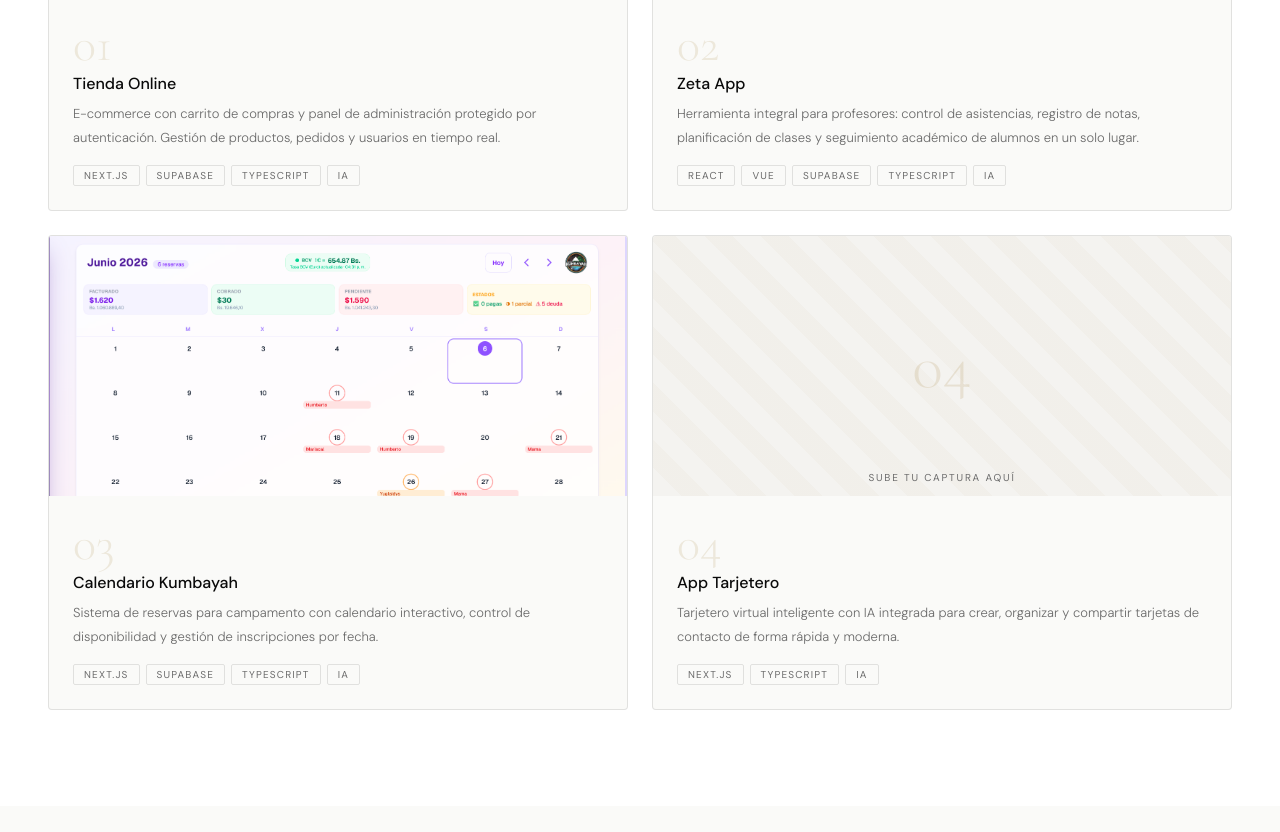
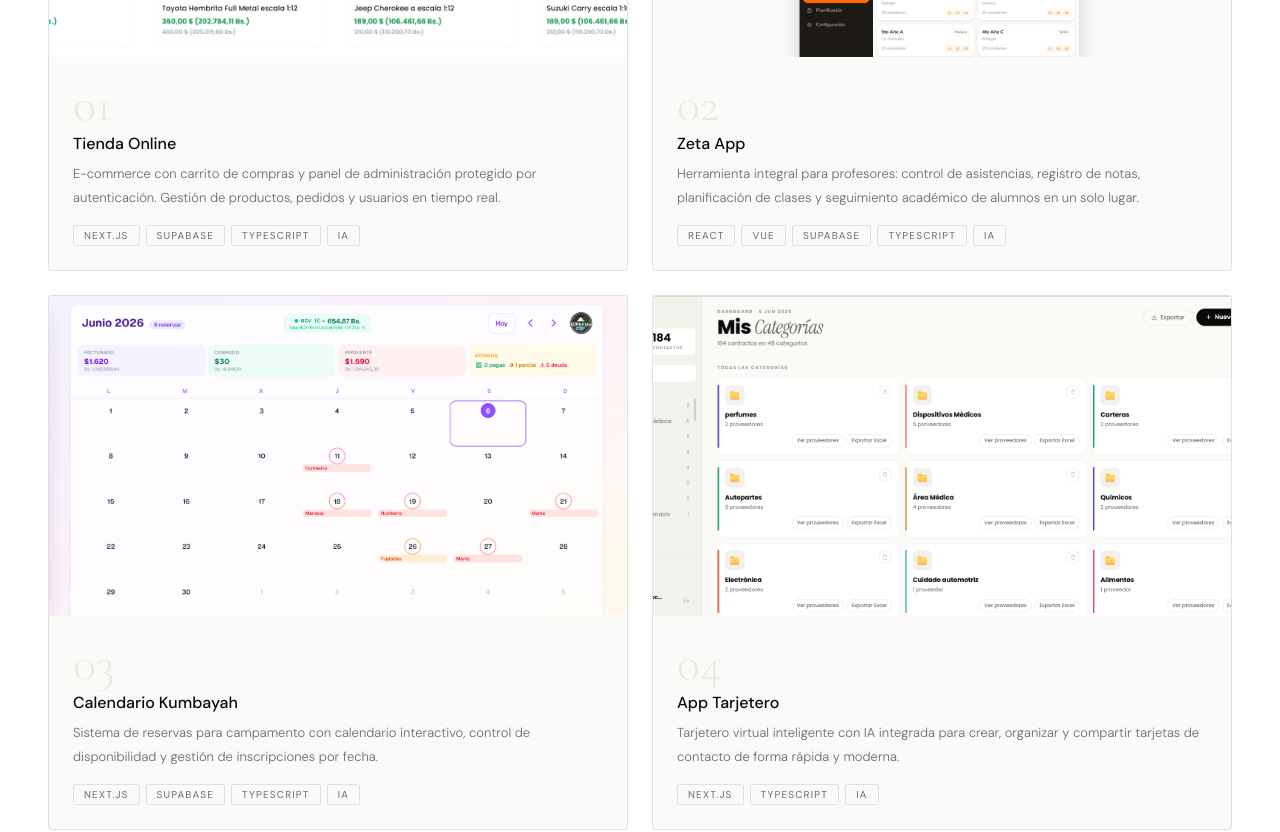
Before and after one commit to Leostei1407/Mi-Portafolio, a website: page index.html in a window 1280 px wide. Shown: the part 1334-2166 px from the top of the page. Drawn offline with nearby package versions, Linux system fonts and the light colour scheme.

Commit message:
Add project screenshots and update card layout

```diff
--- a/index.html
+++ b/index.html
@@ -337,7 +337,7 @@
   .proj-img-wrap { position: relative; }
 
   .proj-img-placeholder {
-    width: 100%; height: 260px;
+    width: 100%; height: 320px;
     background: var(--surface);
     display: flex; align-items: center; justify-content: center;
     position: relative; overflow: hidden;
@@ -666,7 +666,7 @@
 
     <div class="project-card reveal">
       <div class="proj-img-wrap">
-        <img src="tienda-online.png" alt="Tienda Online" style="width:100%;height:260px;object-fit:cover;display:block;">
+        <img src="tienda-online.png" alt="Tienda Online" style="width:100%;height:320px;object-fit:cover;display:block;">
         <div class="proj-overlay">
           <a href="https://tienda-online-one-xi.vercel.app" target="_blank">Ver proyecto →</a>
         </div>
@@ -686,7 +686,7 @@
 
     <div class="project-card reveal">
       <div class="proj-img-wrap">
-        <img src="zeta-app.png" alt="Zeta App" style="width:100%;height:260px;object-fit:cover;object-position:top;display:block;">
+        <img src="zeta-app.png" alt="Zeta App" style="width:100%;height:320px;object-fit:cover;object-position:top;display:block;">
         <div class="proj-overlay">
           <a href="https://zeta-app.net" target="_blank">Ver proyecto →</a>
         </div>
@@ -707,7 +707,7 @@
 
     <div class="project-card reveal">
       <div class="proj-img-wrap">
-        <img src="calendario.png" alt="Calendario Kumbayah" style="width:100%;height:260px;object-fit:cover;object-position:top;display:block;">
+        <img src="calendario.png" alt="Calendario Kumbayah" style="width:100%;height:320px;object-fit:cover;object-position:top;display:block;">
         <div class="proj-overlay">
           <a href="https://calendario-kumbayah.vercel.app" target="_blank">Ver proyecto →</a>
         </div>
@@ -727,10 +727,7 @@
 
     <div class="project-card reveal">
       <div class="proj-img-wrap">
-        <div class="proj-img-placeholder">
-          <span>04</span>
-          <p>Sube tu captura aquí</p>
-        </div>
+        <img src="tarjetero.png" alt="App Tarjetero" style="width:100%;height:320px;object-fit:cover;object-position:top;display:block;">
         <div class="proj-overlay">
           <a href="https://app-tarjetero.vercel.app" target="_blank">Ver proyecto →</a>
         </div>
```
Also changed, not shown: tarjetero.png (added).
